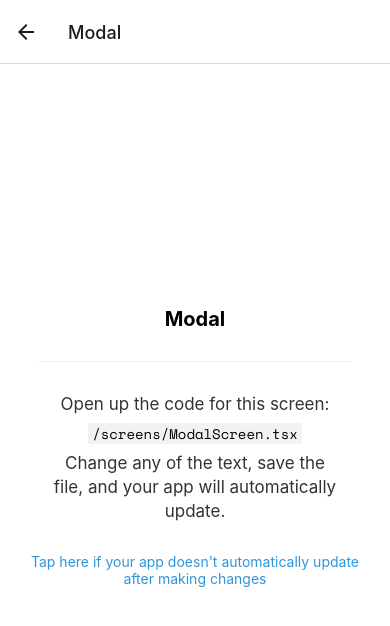
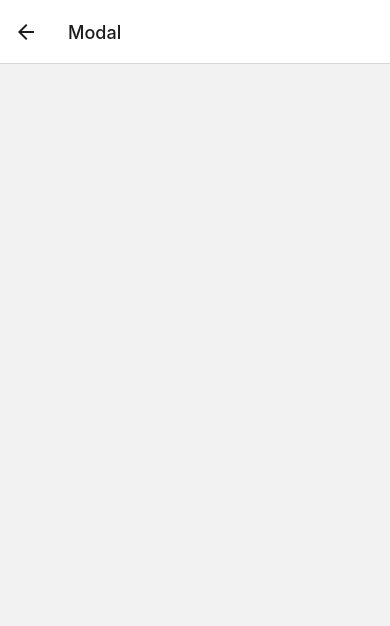
Before and after one commit to Polad10/DAPMobile, a React Native app: screen /Modal in a window 390 px wide. Shown: the top 626 px of the page. Built offline with nearby package versions, Linux system fonts and the light colour scheme; what expo-linking would draw is missing.

Commit message:
refactor

```diff
--- a/screens/ClientProfile.tsx
+++ b/screens/ClientProfile.tsx
@@ -1,7 +1,8 @@
-import { Portal, Modal, IconButton, Button, Headline, Divider, List } from 'react-native-paper';
+import { Button, Headline, Divider, List } from 'react-native-paper';
 import * as React from 'react';
 import { View } from '../components/Themed';
 import { StyleSheet } from 'react-native';
+import ModalScreen from './ModalScreen';
 
 export type Props = {
   visible: boolean;
@@ -10,11 +11,7 @@ export type Props = {
 
 export default function ClientProfile(props: Props) {
   return (
-    <Portal>
-      <Modal visible={props.visible} contentContainerStyle={styles.modal} onDismiss={props.onHide}>
-        <View style={styles.close}>
-          <IconButton icon='close' size={30} onPress={props.onHide} />
-        </View>
+    <ModalScreen visible={props.visible} onHide={props.onHide}>
       <View style={styles.header}>
         <View style={styles.clientMainInfo}>
           <Headline>Polad Mammadov</Headline>
@@ -32,20 +29,11 @@ export default function ClientProfile(props: Props) {
         <List.Item title='+31630303030' left={(props) => <List.Icon {...props} icon='phone-outline' />} />
         <List.Item title='Extra info...' left={(props) => <List.Icon {...props} icon='information-outline' />} />
       </View>
-      </Modal>
-    </Portal>
+    </ModalScreen>
   );
 }
 
 const styles = StyleSheet.create({
-  modal: {
-    flex: 1,
-    justifyContent: 'flex-start',
-  },
-  close: {
-    flexDirection: 'row',
-    justifyContent: 'flex-end',
-  },
   header: {
     flex: 1,
   },
--- a/screens/ModalScreen.tsx
+++ b/screens/ModalScreen.tsx
@@ -1,35 +1,34 @@
-import { StatusBar } from 'expo-status-bar';
-import { Platform, StyleSheet } from 'react-native';
+import { Portal, Modal, IconButton } from 'react-native-paper';
+import * as React from 'react';
+import { View } from '../components/Themed';
+import { StyleSheet } from 'react-native';
 
-import EditScreenInfo from '../components/EditScreenInfo';
-import { Text, View } from '../components/Themed';
+export type Props = {
+  visible: boolean;
+  onHide(): void;
+  children: React.ReactNode;
+};
 
-export default function ModalScreen() {
+export default function ModalScreen(props: Props) {
   return (
-    <View style={styles.container}>
-      <Text style={styles.title}>Modal</Text>
-      <View style={styles.separator} lightColor="#eee" darkColor="rgba(255,255,255,0.1)" />
-      <EditScreenInfo path="/screens/ModalScreen.tsx" />
-
-      {/* Use a light status bar on iOS to account for the black space above the modal */}
-      <StatusBar style={Platform.OS === 'ios' ? 'light' : 'auto'} />
-    </View>
+    <Portal>
+      <Modal visible={props.visible} contentContainerStyle={styles.modal} onDismiss={props.onHide}>
+        <View style={styles.close}>
+          <IconButton icon='close' size={30} onPress={props.onHide} />
+        </View>
+        {props.children}
+      </Modal>
+    </Portal>
   );
 }
 
 const styles = StyleSheet.create({
-  container: {
+  modal: {
     flex: 1,
-    alignItems: 'center',
-    justifyContent: 'center',
+    justifyContent: 'flex-start',
   },
-  title: {
-    fontSize: 20,
-    fontWeight: 'bold',
-  },
-  separator: {
-    marginVertical: 30,
-    height: 1,
-    width: '80%',
+  close: {
+    flexDirection: 'row',
+    justifyContent: 'flex-end',
   },
 });
--- a/screens/TabTwoScreen.tsx
+++ b/screens/TabTwoScreen.tsx
@@ -5,7 +5,6 @@ import { View } from '../components/Themed';
 import PatientItem from '../components/items/PatientItem';
 import Fab from '../components/Fab';
 import ClientProfile from './ClientProfile';
-import { useRef } from 'react';
 
 export default function TabTwoScreen() {
   const [searchQuery, setSearchQuery] = React.useState('');
```
Lines whose indentation alone changed are shown as unchanged.
